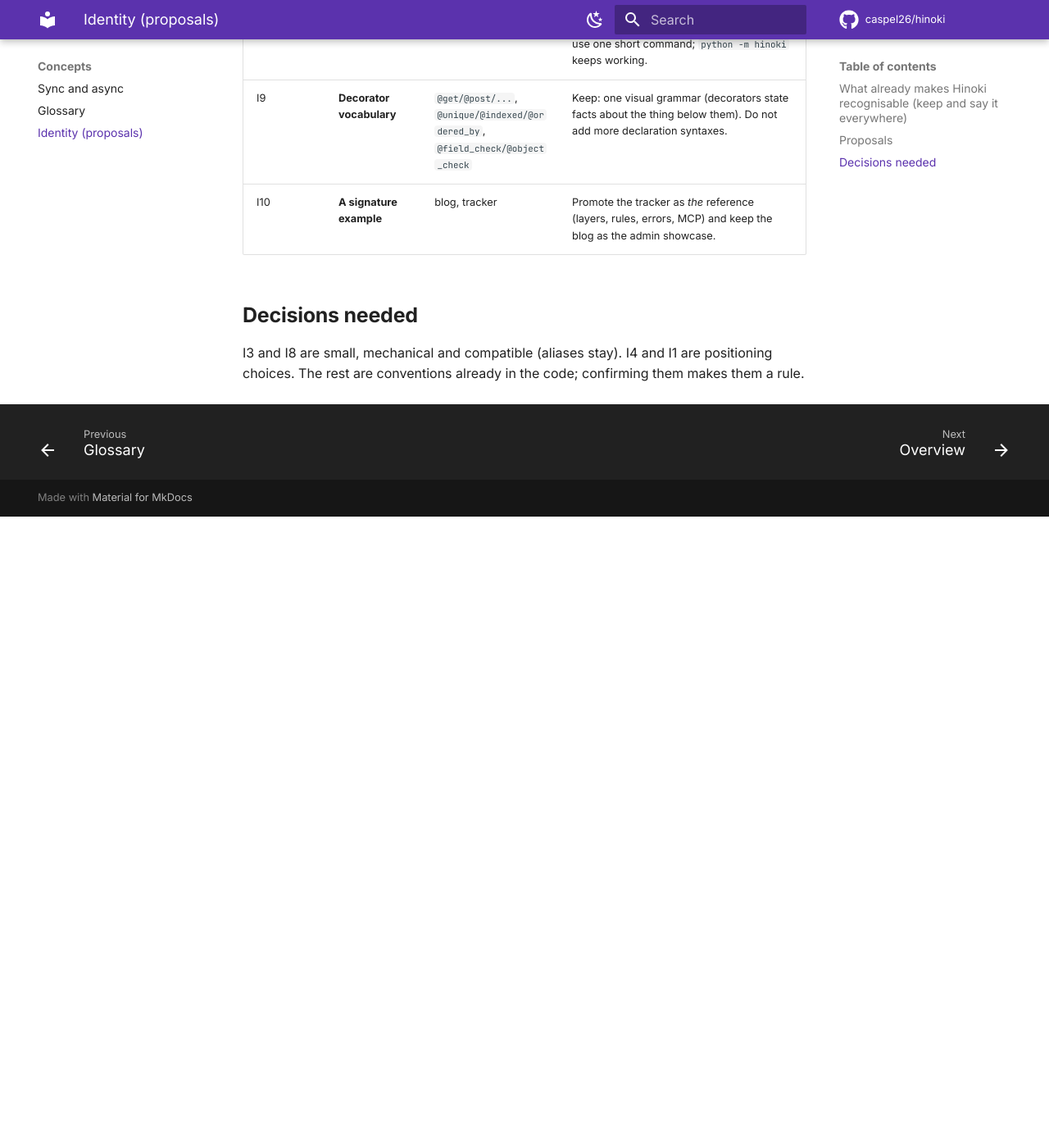
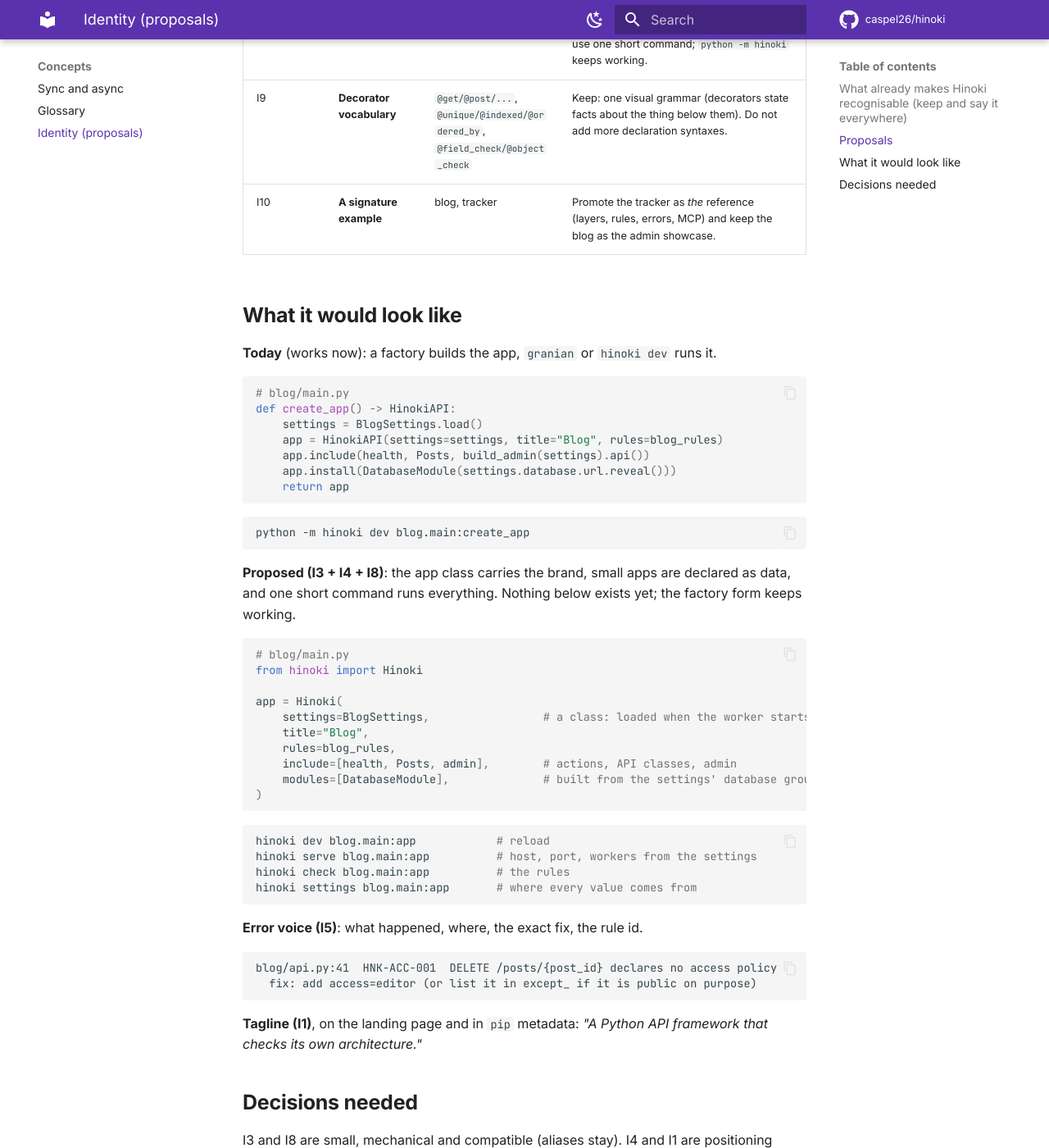
Before and after one commit to caspel26/hinoki, an MkDocs documentation site: the page built from docs/IDENTITY.md, in a window 1280 px wide and 1400 px high, scrolled down 1826 px. Shown: the whole window at 82% size. Built offline with MkDocs 1.6.1 and Material for MkDocs 9.7.7, drawn with Linux system fonts in a browser that asks for light colours; comment, search, counter and statistics services are not loaded; before the commit the page ends 2456 px from its top, so only the background shows below that.

````diff
--- a/docs/IDENTITY.md
+++ b/docs/IDENTITY.md
@@ -26,6 +26,55 @@ Status: **proposals, not decisions** (Q026). Each item says what exists today, w
 | I9 | **Decorator vocabulary** | `@get/@post/...`, `@unique/@indexed/@ordered_by`, `@field_check/@object_check` | Keep: one visual grammar (decorators state facts about the thing below them). Do not add more declaration syntaxes. |
 | I10 | **A signature example** | blog, tracker | Promote the tracker as *the* reference (layers, rules, errors, MCP) and keep the blog as the admin showcase. |
 
+## What it would look like
+
+**Today** (works now): a factory builds the app, `granian` or `hinoki dev` runs it.
+
+```python
+# blog/main.py
+def create_app() -> HinokiAPI:
+    settings = BlogSettings.load()
+    app = HinokiAPI(settings=settings, title="Blog", rules=blog_rules)
+    app.include(health, Posts, build_admin(settings).api())
+    app.install(DatabaseModule(settings.database.url.reveal()))
+    return app
+```
+
+```sh
+python -m hinoki dev blog.main:create_app
+```
+
+**Proposed (I3 + I4 + I8)**: the app class carries the brand, small apps are declared as data, and one short command runs everything. Nothing below exists yet; the factory form keeps working.
+
+```python
+# blog/main.py
+from hinoki import Hinoki
+
+app = Hinoki(
+    settings=BlogSettings,                 # a class: loaded when the worker starts
+    title="Blog",
+    rules=blog_rules,
+    include=[health, Posts, admin],        # actions, API classes, admin
+    modules=[DatabaseModule],              # built from the settings' database group
+)
+```
+
+```sh
+hinoki dev blog.main:app            # reload
+hinoki serve blog.main:app          # host, port, workers from the settings
+hinoki check blog.main:app          # the rules
+hinoki settings blog.main:app       # where every value comes from
+```
+
+**Error voice (I5)**: what happened, where, the exact fix, the rule id.
+
+```text
+blog/api.py:41  HNK-ACC-001  DELETE /posts/{post_id} declares no access policy
+  fix: add access=editor (or list it in except_ if it is public on purpose)
+```
+
+**Tagline (I1)**, on the landing page and in `pip` metadata: *"A Python API framework that checks its own architecture."*
+
 ## Decisions needed
 
 I3 and I8 are small, mechanical and compatible (aliases stay). I4 and I1 are positioning choices. The rest are conventions already in the code; confirming them makes them a rule.
````
Also changed, not shown: README.md (+2 -2 lines), docs/ADMIN-DESIGN.md (+1 -1 lines), docs/PATTERNS.md (+2 -2 lines), handoff.md (+1 -1 lines), 5 other files.
